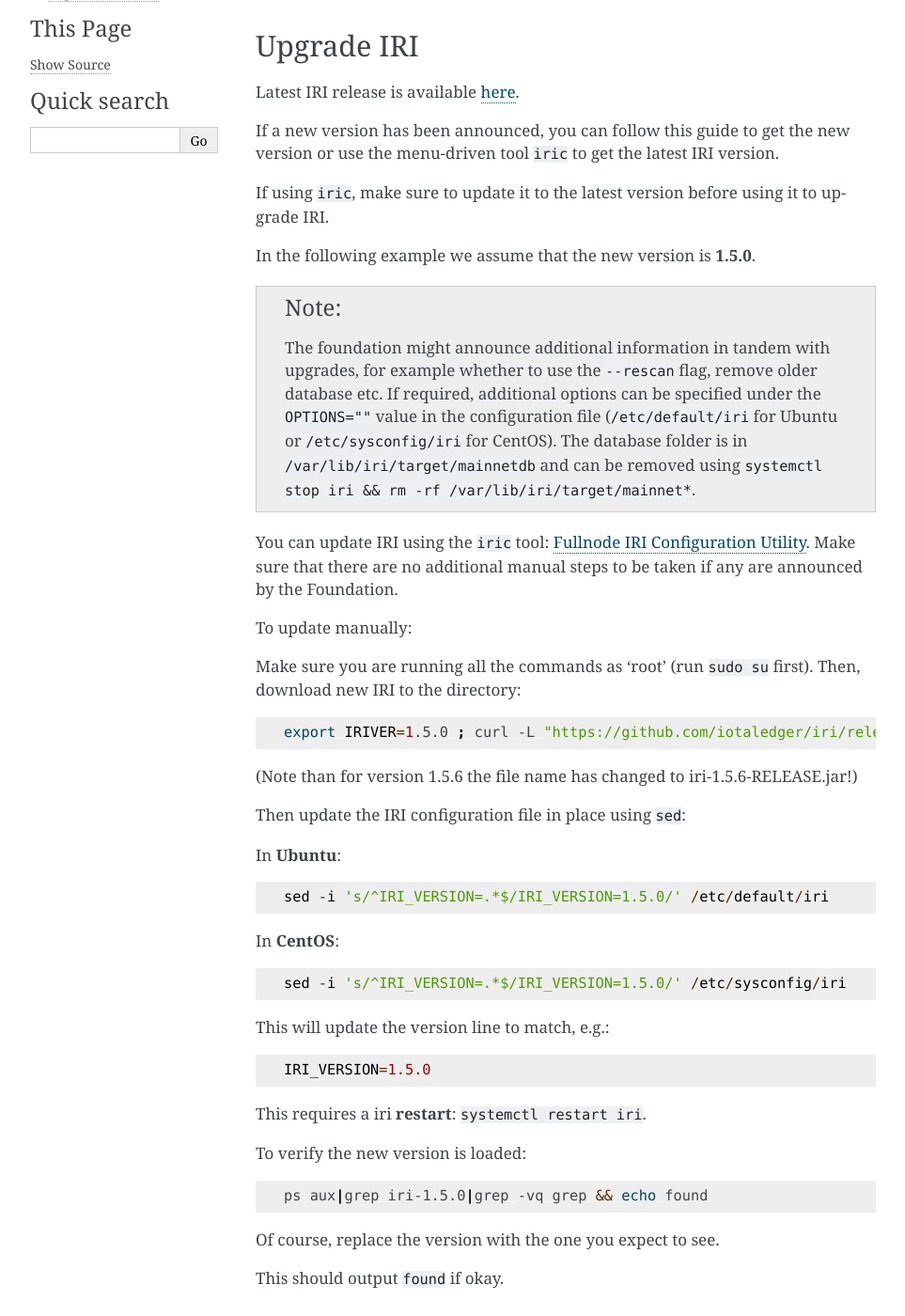
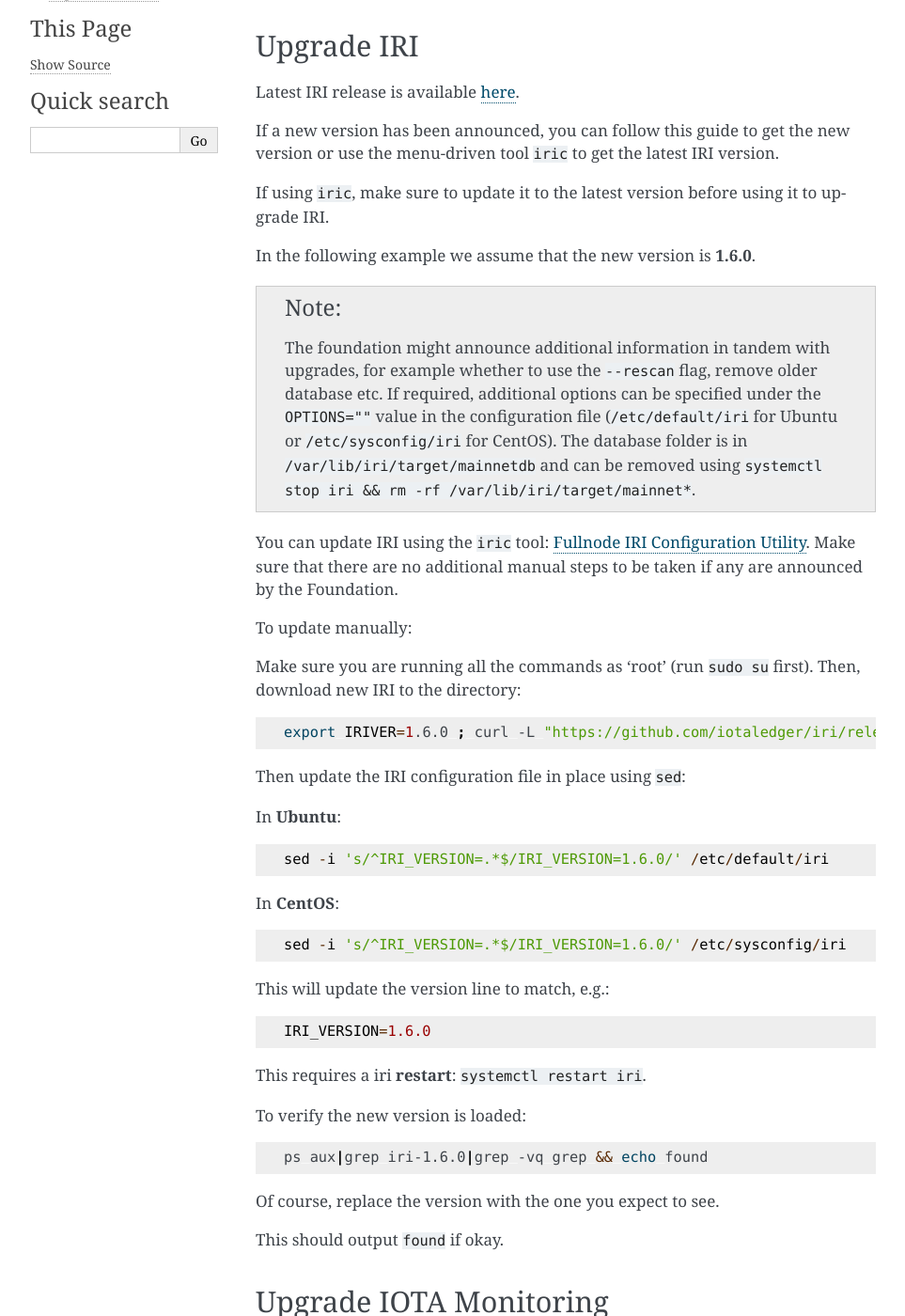
Before and after one commit to nuriel77/iri-playbook, a Sphinx documentation site: the page built from docs/maintenance.rst, in a window 1280 px wide and 1400 px high, scrolled down 218 px. Shown: the whole window at 94% size, without its empty margins (148-1111 px from the left). Built offline with Sphinx 7.4.7, drawn with Linux system fonts in a browser that asks for light colours.

Commit message:
IRI Version 1.6.0, support local snapshots

```diff
--- a/docs/maintenance.rst
+++ b/docs/maintenance.rst
@@ -22,7 +22,7 @@
 
 If using ``iric``, make sure to update it to the latest version before using it to upgrade IRI.
 
-In the following example we assume that the new version is **1.5.0**.
+In the following example we assume that the new version is **1.6.0**.
 
 
 .. note::
@@ -40,24 +40,22 @@
 
 .. code:: bash
 
-   export IRIVER=1.5.0 ; curl -L "https://github.com/iotaledger/iri/releases/download/v${IRIVER}/iri-${IRIVER}.jar" --output "/var/lib/iri/target/iri-${IRIVER}.jar"
+   export IRIVER=1.6.0 ; curl -L "https://github.com/iotaledger/iri/releases/download/v${IRIVER}-RELEASE/iri-${IRIVER}-RELEASE.jar" --output "/var/lib/iri/target/iri-${IRIVER}.jar"
 
-
-(Note than for version 1.5.6 the file name has changed to iri-1.5.6-RELEASE.jar!)
 
 Then update the IRI configuration file in place using ``sed``:
 
 In **Ubuntu**::
 
-  sed -i 's/^IRI_VERSION=.*$/IRI_VERSION=1.5.0/' /etc/default/iri
+  sed -i 's/^IRI_VERSION=.*$/IRI_VERSION=1.6.0/' /etc/default/iri
 
 In **CentOS**::
 
-  sed -i 's/^IRI_VERSION=.*$/IRI_VERSION=1.5.0/' /etc/sysconfig/iri
+  sed -i 's/^IRI_VERSION=.*$/IRI_VERSION=1.6.0/' /etc/sysconfig/iri
 
 This will update the version line to match, e.g.::
 
-  IRI_VERSION=1.5.0
+  IRI_VERSION=1.6.0
 
 This requires a iri **restart**: ``systemctl restart iri``.
 
@@ -66,7 +64,7 @@
 
 .. code:: bash
 
-  ps aux|grep iri-1.5.0|grep -vq grep && echo found
+  ps aux|grep iri-1.6.0|grep -vq grep && echo found
 
 Of course, replace the version with the one you expect to see.
 
```
Also changed, not shown: 4 other files.
